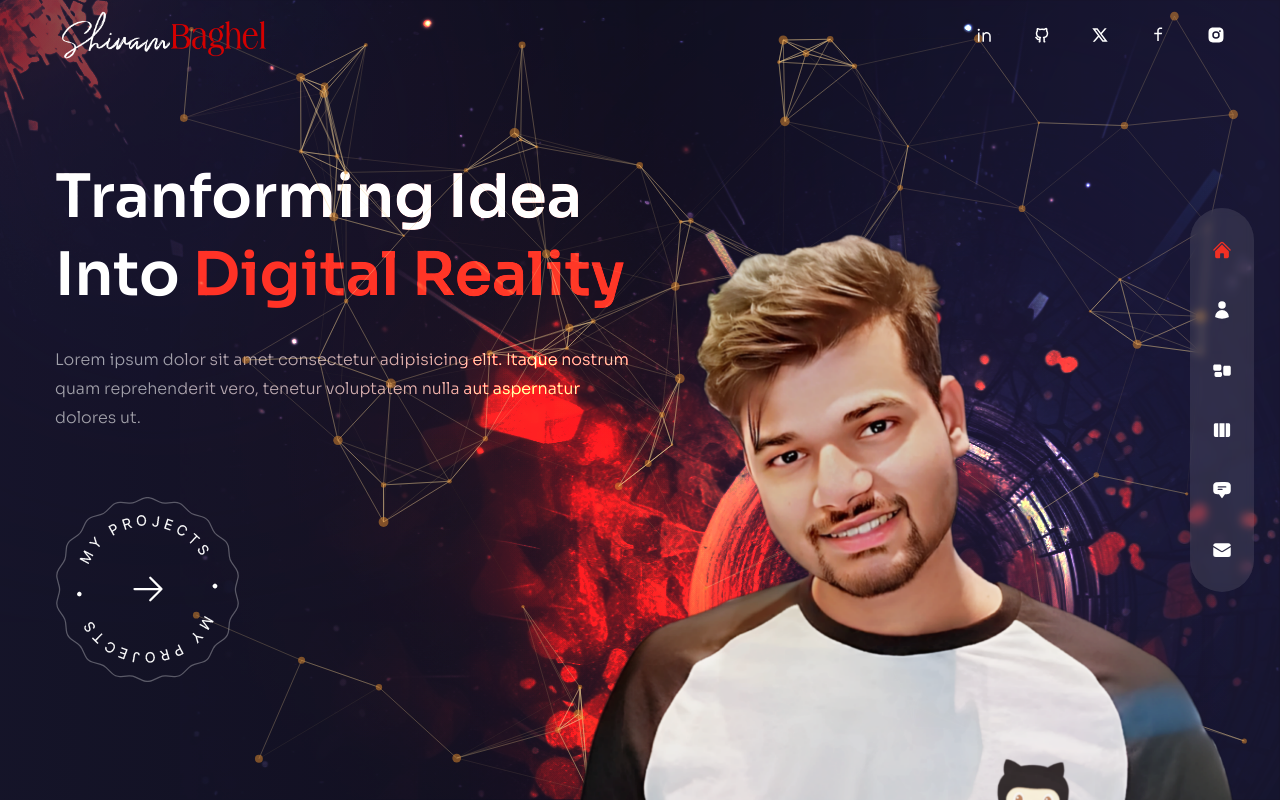
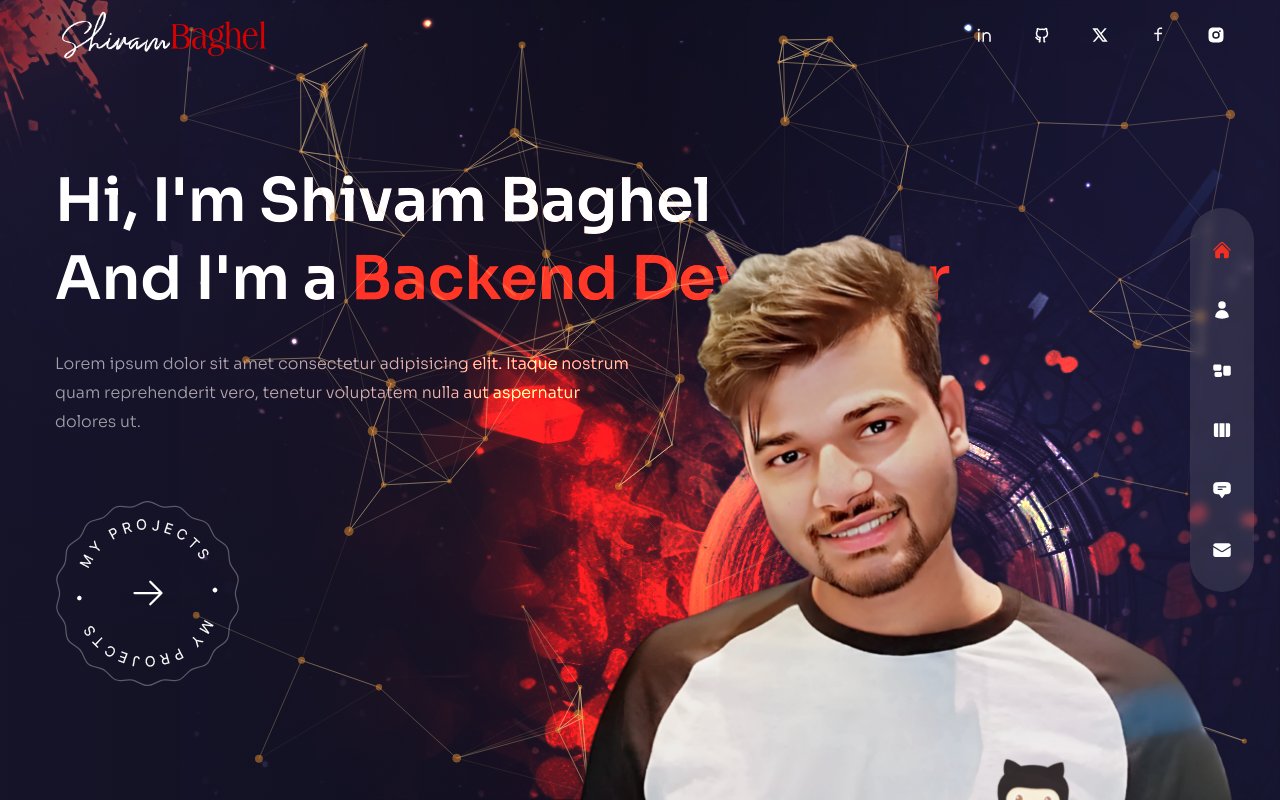
Before and after one commit to Shivam798/Portfolio, a Next.js app: page / in a window 1280 px wide. Built offline with nearby package versions, Linux system fonts and the light colour scheme.

Commit message:
Typewriter animatino done

```diff
--- a/package.json
+++ b/package.json
@@ -16,6 +16,7 @@
     "react-countup": "^6.4.2",
     "react-dom": "18.2.0",
     "react-icons": "^4.8.0",
+    "react-simple-typewriter": "^5.0.1",
     "react-tsparticles": "^2.9.3",
     "swiper": "^9.4.0",
     "tailwind-scrollbar": "^3.0.4",
--- a/pages/index.js
+++ b/pages/index.js
@@ -10,6 +10,10 @@ import { motion } from 'framer-motion'
 
 // variants
 import { fadeIn } from '../variants'
+
+// typing animation
+import { Typewriter } from 'react-simple-typewriter'
+
 const Home = () => {
   return (
     <div className='bg-primary/60 h-full'>
@@ -21,9 +25,14 @@ const Home = () => {
             initial='hidden'
             animate='show'
             exit='hidden'
-            className='h1 xl:mt-10'>
-            Tranforming Idea<br /> Into {' '}
-            <span className='text-accent'>Digital Reality</span>
+            className='h1 xl:mt-12'>
+            Hi, I'm Shivam Baghel<br /> And I'm a {' '}
+            <span className='text-accent'>
+              <Typewriter
+                 words={['Frontend Developer', 'Backend Developer', 'FullStack Developer', 'Java Developer']}
+                 loop={false}
+              />
+            </span>
           </motion.h1>
           <motion.p
             variants={fadeIn('down', 0.4)}
```
Also changed, not shown: 1 other file (tests, documents, lock files or other folders).
